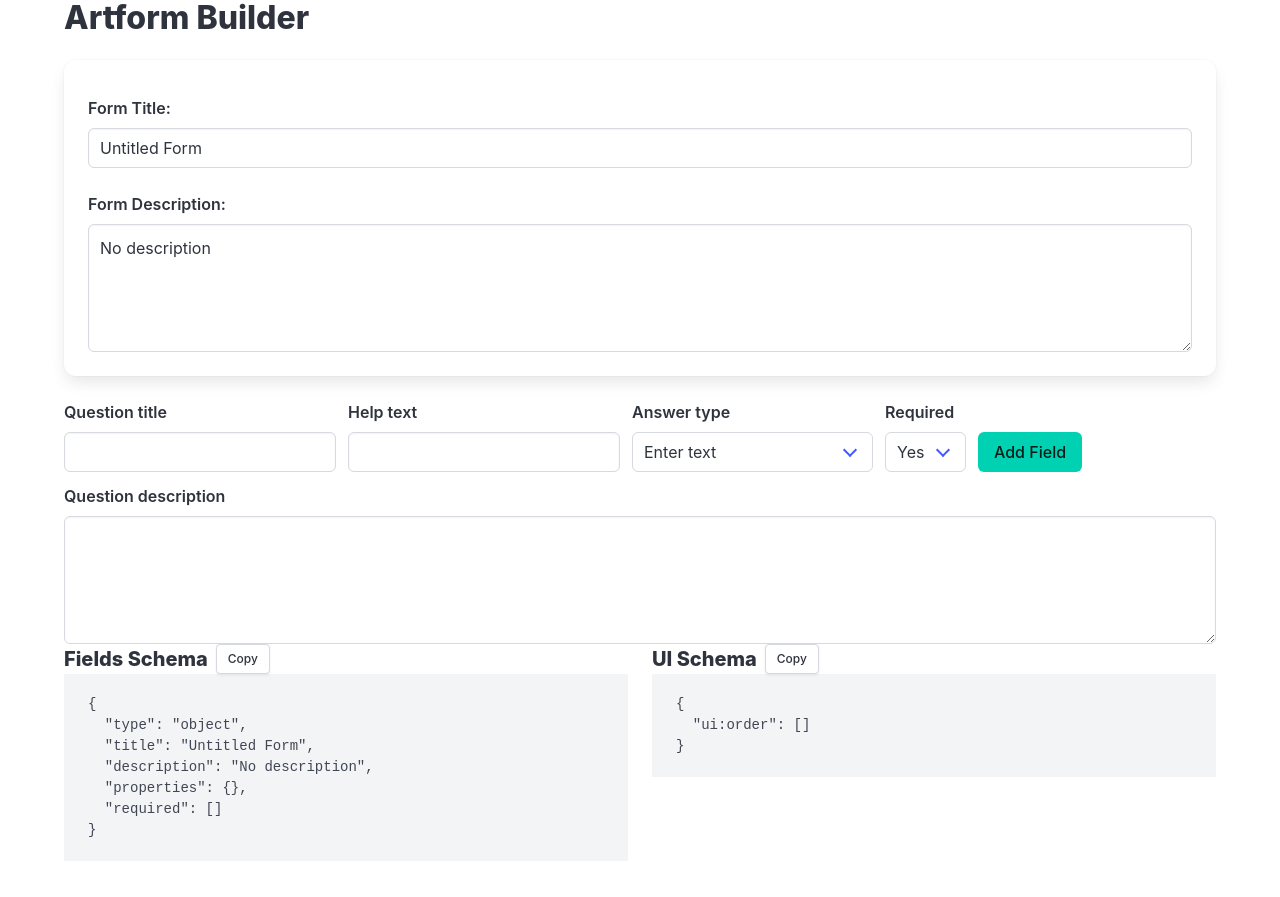
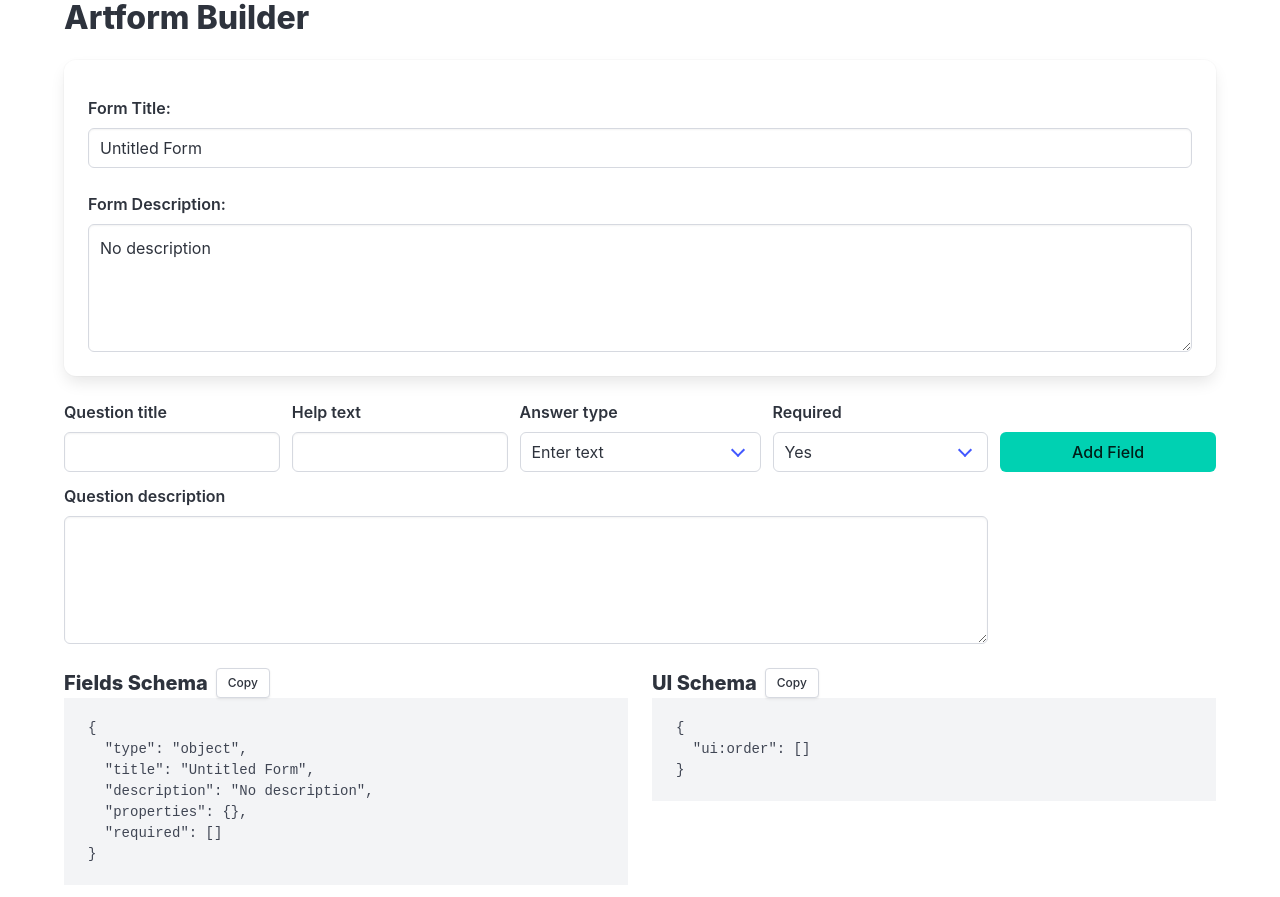
Before and after one commit to lenwhite/artform-builder, a React (Create React App) app: page / in a window 1280 px wide. Before the commit the page ends 873 px from the top, so only its background shows below. Built offline with nearby package versions, Linux system fonts and the light colour scheme.

Commit message:
Position descriptions better

```diff
--- a/src/AddFieldRow.tsx
+++ b/src/AddFieldRow.tsx
@@ -74,9 +74,12 @@ export const AddFieldRow = () => {
     const fieldType = watch('fieldType');
 
     return (
-        <form onSubmit={handleSubmit(onSubmit)}>
-            <div className="field is-grouped is-grouped-multiline">
-                <div className="control">
+        <form
+            onSubmit={handleSubmit(onSubmit)}
+            className="fixed-grid has-5-cols"
+        >
+            <div className="grid">
+                <div className="cell control">
                     <label className="label">Question title</label>
                     <input
                         className="input"
@@ -85,7 +88,7 @@ export const AddFieldRow = () => {
                     />
                     {errors.title && <p className="error">Title is required</p>}
                 </div>
-                <div className="control">
+                <div className="cell control">
                     <label className="label">Help text</label>
                     <input
                         className="input"
@@ -93,7 +96,7 @@ export const AddFieldRow = () => {
                         {...register('helpText')}
                     />
                 </div>
-                <div className="control">
+                <div className="cell control">
                     <label className="label">Answer type</label>
                     <div className="select">
                         <select {...register('fieldType')}>
@@ -106,7 +109,7 @@ export const AddFieldRow = () => {
                     </div>
                 </div>
                 {(fieldType === 'string_radio' || fieldType === 'checkbox') && (
-                    <div className="control">
+                    <div className="cell control">
                         <label className="label">
                             Options (comma separated)
                         </label>
@@ -121,9 +124,9 @@ export const AddFieldRow = () => {
                         )}
                     </div>
                 )}
-                <div className="control">
+                <div className="cell control">
                     <label className="label">Required</label>
-                    <div className="select">
+                    <div className="select is-fullwidth">
                         <select {...register('required')}>
                             <option value="true">Yes</option>
                             <option value="false">No</option>
@@ -131,17 +134,23 @@ export const AddFieldRow = () => {
                     </div>
                 </div>
                 <div
-                    className="control has-text-centered"
+                    className="cell control has-text-right"
                     style={{ alignSelf: 'flex-end' }}
                 >
-                    <button className="button is-primary" type="submit">
+                    <button
+                        className="button is-primary is-fullwidth"
+                        type="submit"
+                    >
                         Add Field
                     </button>
                 </div>
-            </div>
-            <div className="control">
-                <label className="label">Question description</label>
-                <textarea className="textarea" {...register('description')} />
+                <div className="cell is-row-span-2 is-col-span-4 control">
+                    <label className="label">Question description</label>
+                    <textarea
+                        className="textarea"
+                        {...register('description')}
+                    />
+                </div>
             </div>
         </form>
     );
```
